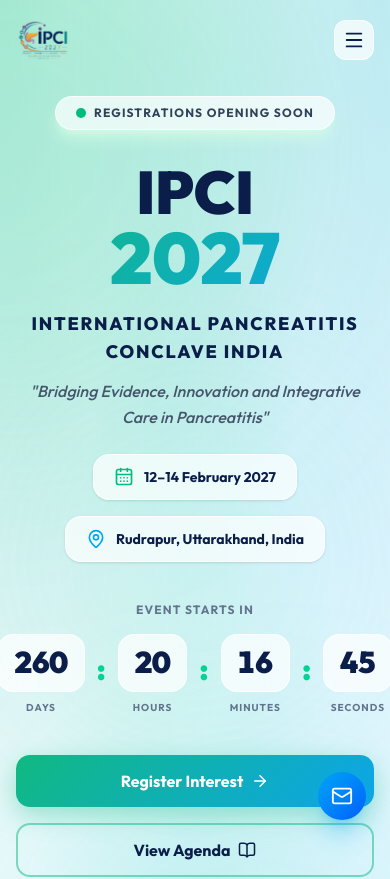
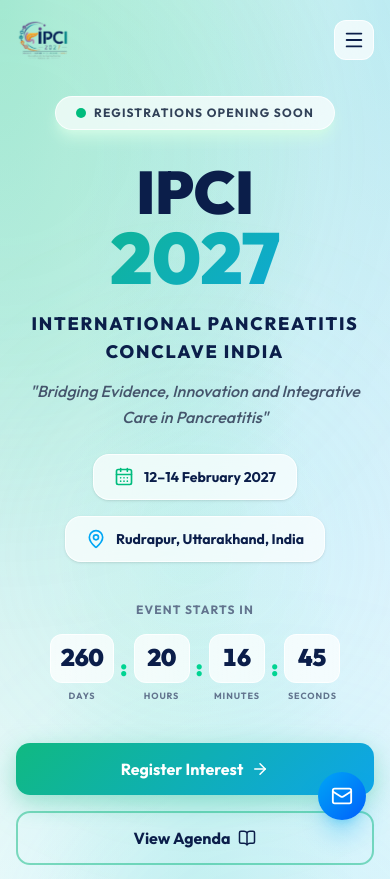
Before and after one commit to Iaak12/ipcilandingpage, a React (Vite) app in the folder frontend/: page / in a window 390 px wide. Shown: the top 879 px of the page. Built offline with nearby package versions, Linux system fonts and the light colour scheme.

Commit message:
resolve timer responsive ness

```diff
--- a/frontend/src/App.jsx
+++ b/frontend/src/App.jsx
@@ -154,13 +154,13 @@
 function CountdownUnit({ value, label }) {
   return (
     <div className="flex flex-col items-center">
-      <div className="glass rounded-2xl px-4 py-3 sm:px-6 sm:py-4 min-w-[64px] sm:min-w-[80px] text-center relative overflow-hidden">
+      <div className="glass rounded-xl sm:rounded-2xl px-2.5 py-2.5 sm:px-6 sm:py-4 min-w-[56px] sm:min-w-[80px] text-center relative overflow-hidden">
         <div className="shimmer absolute inset-0 opacity-40" />
-        <span className="relative text-3xl sm:text-4xl md:text-5xl font-black text-[#0B1E4A] tabular-nums leading-none">
+        <span className="relative text-2xl sm:text-4xl md:text-5xl font-black text-[#0B1E4A] tabular-nums leading-none">
           {String(value).padStart(2, '0')}
         </span>
       </div>
-      <span className="mt-2 text-[10px] sm:text-xs font-bold uppercase tracking-widest text-slate-500">{label}</span>
+      <span className="mt-1.5 sm:mt-2 text-[9px] sm:text-xs font-bold uppercase tracking-widest text-slate-500">{label}</span>
     </div>
   );
 }
@@ -305,13 +305,13 @@
         {/* Countdown */}
         <motion.div initial={{ opacity: 0, y: 20 }} animate={{ opacity: 1, y: 0 }} transition={{ duration: 0.6, delay: 0.4 }}>
           <p className="text-xs font-bold uppercase tracking-widest text-slate-500 mb-4">Event Starts In</p>
-          <div className="flex justify-center items-end gap-3 sm:gap-5 mb-10">
+          <div className="flex justify-center items-end gap-1.5 sm:gap-5 mb-10 px-1 sm:px-0 max-w-full">
             <CountdownUnit value={countdown.days} label="Days" />
-            <span className="text-3xl sm:text-4xl font-black text-emerald-400 mb-7">:</span>
+            <span className="text-2xl sm:text-4xl font-black text-emerald-400 mb-5 sm:mb-7">:</span>
             <CountdownUnit value={countdown.hours} label="Hours" />
-            <span className="text-3xl sm:text-4xl font-black text-emerald-400 mb-7">:</span>
+            <span className="text-2xl sm:text-4xl font-black text-emerald-400 mb-5 sm:mb-7">:</span>
             <CountdownUnit value={countdown.minutes} label="Minutes" />
-            <span className="text-3xl sm:text-4xl font-black text-emerald-400 mb-7">:</span>
+            <span className="text-2xl sm:text-4xl font-black text-emerald-400 mb-5 sm:mb-7">:</span>
             <CountdownUnit value={countdown.seconds} label="Seconds" />
           </div>
         </motion.div>
```
